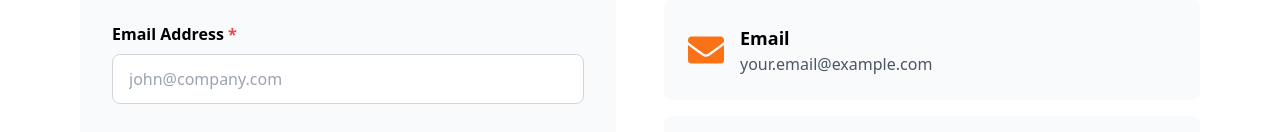
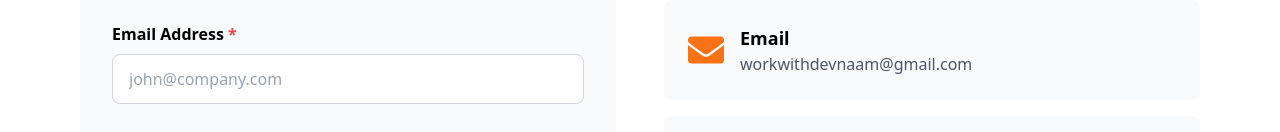
Before and after one commit to Devnaam/react_portfolio, a React (Vite) app: page /contact in a window 1280 px wide. Shown: the part 464-596 px from the top of the page. Built offline with nearby package versions, Linux system fonts and the light colour scheme.

Commit message:
the contact links were update

```diff
--- a/src/components/Contact/Contact.jsx
+++ b/src/components/Contact/Contact.jsx
@@ -178,7 +178,7 @@ function Contact() {
 
                   {/* WhatsApp */}
                   <a
-                    href="https://wa.me/YOUR_NUMBER"
+                    href="https://wa.me/6205791382"
                     target="_blank"
                     rel="noopener noreferrer"
                     className={`block p-6 rounded-lg mb-4 ${
@@ -198,7 +198,7 @@ function Contact() {
 
                   {/* Email */}
                   <a
-                    href="mailto:your.email@example.com"
+                    href="mailto:workwithdevnaam@gmail.com"
                     className={`block p-6 rounded-lg mb-4 ${
                       theme ? "bg-gray-900 hover:bg-gray-800" : "bg-gray-50 hover:bg-gray-100"
                     } transition-colors duration-300`}
@@ -208,7 +208,7 @@ function Contact() {
                       <div>
                         <p className="font-bold text-lg">Email</p>
                         <p className={theme ? "text-gray-400" : "text-gray-600"}>
-                          your.email@example.com
+                          workwithdevnaam@gmail.com
                         </p>
                       </div>
                     </div>
@@ -216,7 +216,7 @@ function Contact() {
 
                   {/* LinkedIn */}
                   <a
-                    href="https://linkedin.com/in/yourprofile"
+                    href="https://www.linkedin.com/in/devnaam-priyadershi-56a256282/"
                     target="_blank"
                     rel="noopener noreferrer"
                     className={`block p-6 rounded-lg ${
--- a/src/components/Footer/Footer.jsx
+++ b/src/components/Footer/Footer.jsx
@@ -147,7 +147,7 @@ export default function Footer() {
             <ul className="space-y-3">
               <li>
                 <a
-                  href="mailto:your.email@example.com"
+                  href="mailto:workwithdevnaam@gmail.com"
                   className={`flex items-center gap-2 ${
                     theme ? "text-gray-400 hover:text-orange-500" : "text-gray-600 hover:text-orange-600"
                   } transition-colors duration-300`}
@@ -157,7 +157,7 @@ export default function Footer() {
               </li>
               <li>
                 <a
-                  href="https://wa.me/YOUR_NUMBER"
+                  href="https://wa.me/6205791382"
                   target="_blank"
                   rel="noopener noreferrer"
                   className={`flex items-center gap-2 ${
```
